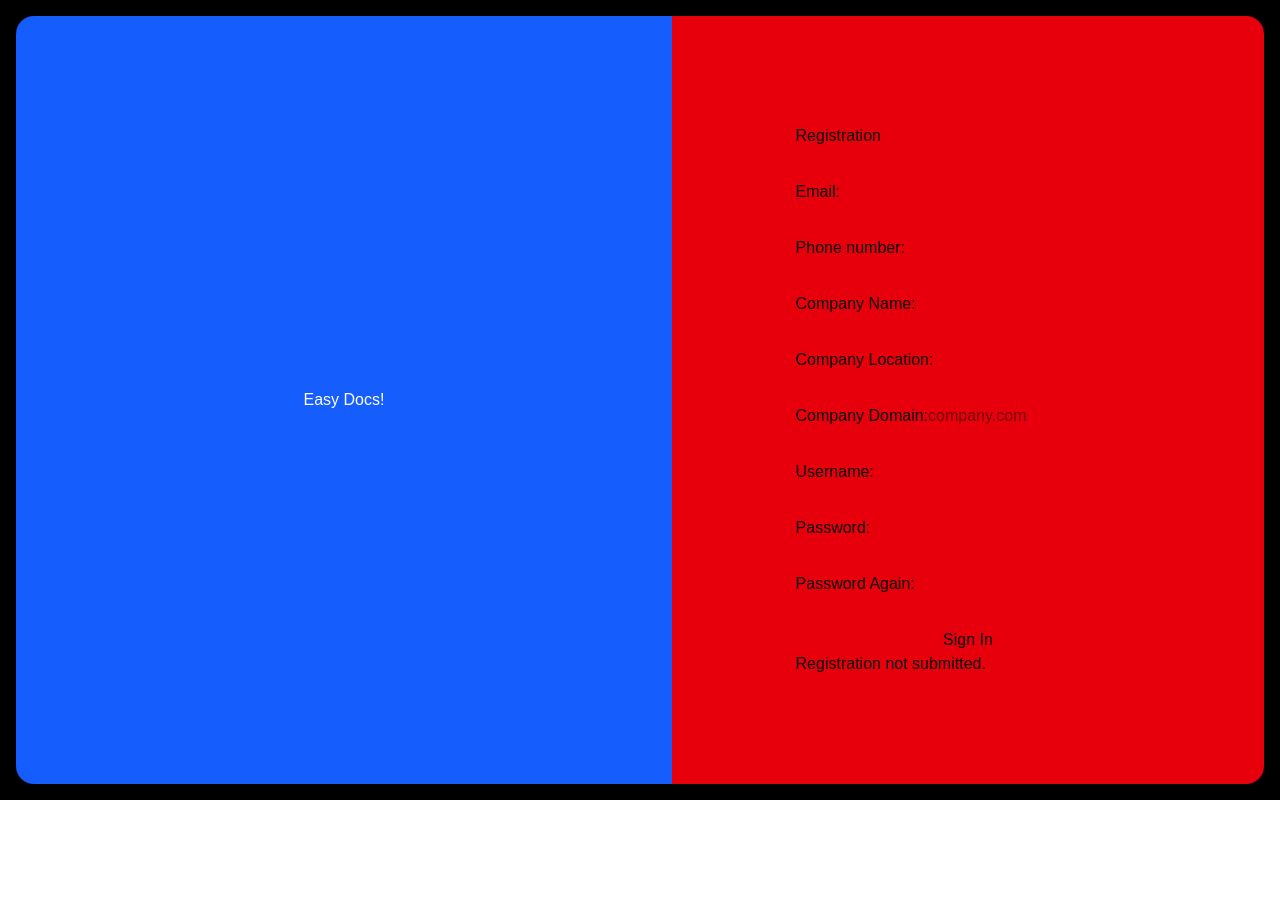
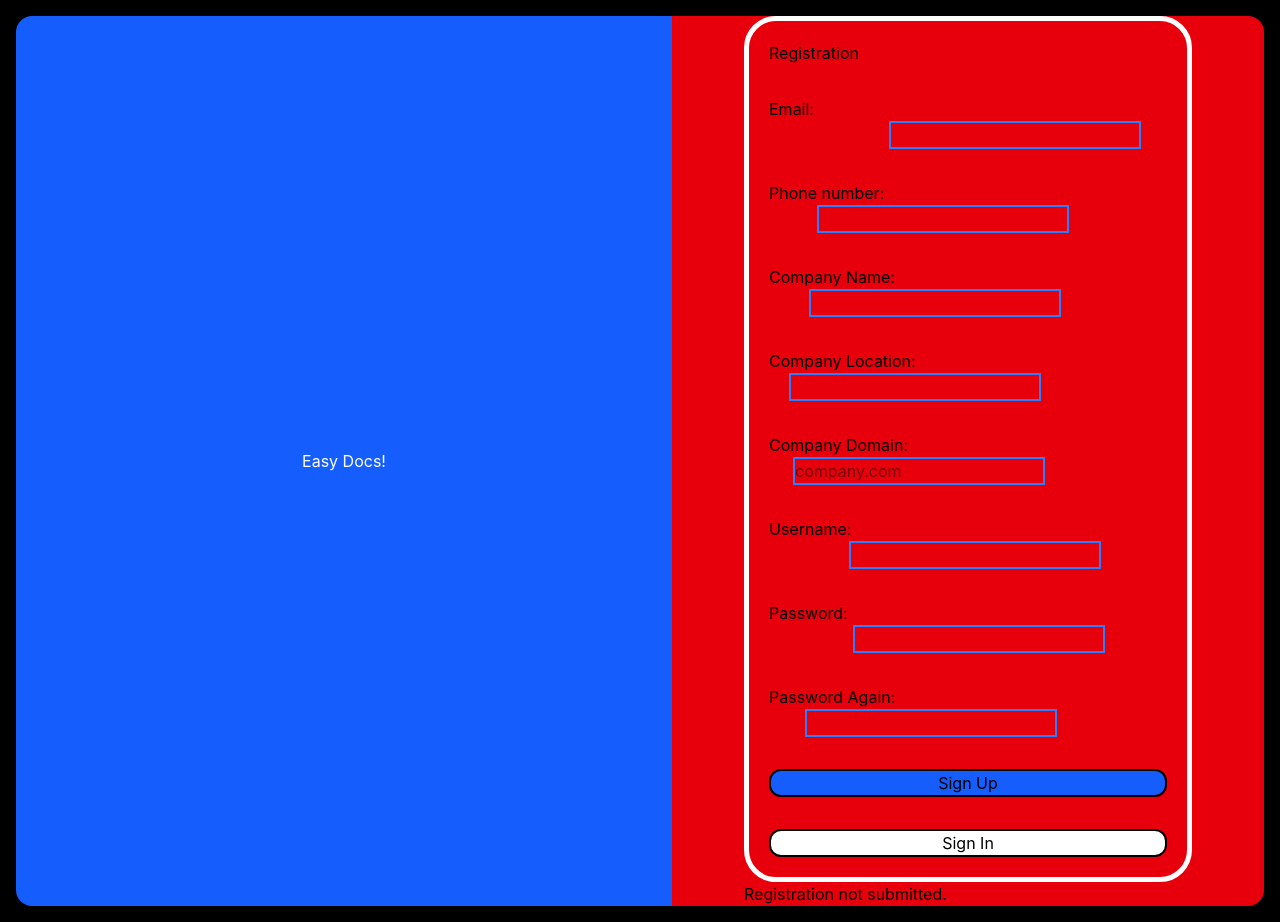
Before and after one commit to Savirar0/EasyDocs, a React app in the folder Frontend/: page /registration in a window 1280 px wide. Before the commit the page ends 800 px from the top, so only its background shows below. Built offline with nearby package versions, Linux system fonts and the light colour scheme; the HTML template or start-up script is replaced by a standard one.

Commit message:
Refactor: Removed base css(index.css) and UI changes in registration.

```diff
--- a/Frontend/src/index.css
+++ b/Frontend/src/index.css
@@ -1,133 +1,3 @@
 @import "tailwindcss";
 @import "shadcn/tailwind.css";
 @import "@fontsource-variable/geist";
-
-@custom-variant dark (&:is(.dark *));
-
-@theme inline {
-    --font-heading: var(--font-sans);
-    --font-sans: 'Geist Variable', sans-serif;
-    --color-sidebar-ring: var(--sidebar-ring);
-    --color-sidebar-border: var(--sidebar-border);
-    --color-sidebar-accent-foreground: var(--sidebar-accent-foreground);
-    --color-sidebar-accent: var(--sidebar-accent);
-    --color-sidebar-primary-foreground: var(--sidebar-primary-foreground);
-    --color-sidebar-primary: var(--sidebar-primary);
-    --color-sidebar-foreground: var(--sidebar-foreground);
-    --color-sidebar: var(--sidebar);
-    --color-chart-5: var(--chart-5);
-    --color-chart-4: var(--chart-4);
-    --color-chart-3: var(--chart-3);
-    --color-chart-2: var(--chart-2);
-    --color-chart-1: var(--chart-1);
-    --color-ring: var(--ring);
-    --color-input: var(--input);
-    --color-border: var(--border);
-    --color-destructive: var(--destructive);
-    --color-accent-foreground: var(--accent-foreground);
-    --color-accent: var(--accent);
-    --color-muted-foreground: var(--muted-foreground);
-    --color-muted: var(--muted);
-    --color-secondary-foreground: var(--secondary-foreground);
-    --color-secondary: var(--secondary);
-    --color-primary-foreground: var(--primary-foreground);
-    --color-primary: var(--primary);
-    --color-popover-foreground: var(--popover-foreground);
-    --color-popover: var(--popover);
-    --color-card-foreground: var(--card-foreground);
-    --color-card: var(--card);
-    --color-foreground: var(--foreground);
-    --color-background: var(--background);
-    --radius-sm: calc(var(--radius) * 0.6);
-    --radius-md: calc(var(--radius) * 0.8);
-    --radius-lg: var(--radius);
-    --radius-xl: calc(var(--radius) * 1.4);
-    --radius-2xl: calc(var(--radius) * 1.8);
-    --radius-3xl: calc(var(--radius) * 2.2);
-    --radius-4xl: calc(var(--radius) * 2.6);
-}
-
-:root {
-    --background: oklch(1 0 0);
-    --foreground: oklch(0.145 0 0);
-    --card: oklch(1 0 0);
-    --card-foreground: oklch(0.145 0 0);
-    --popover: oklch(1 0 0);
-    --popover-foreground: oklch(0.145 0 0);
-    --primary: oklch(0.205 0 0);
-    --primary-foreground: oklch(0.985 0 0);
-    --secondary: oklch(0.97 0 0);
-    --secondary-foreground: oklch(0.205 0 0);
-    --muted: oklch(0.97 0 0);
-    --muted-foreground: oklch(0.556 0 0);
-    --accent: oklch(0.97 0 0);
-    --accent-foreground: oklch(0.205 0 0);
-    --destructive: oklch(0.577 0.245 27.325);
-    --border: oklch(0.922 0 0);
-    --input: oklch(0.922 0 0);
-    --ring: oklch(0.708 0 0);
-    --chart-1: oklch(0.87 0 0);
-    --chart-2: oklch(0.556 0 0);
-    --chart-3: oklch(0.439 0 0);
-    --chart-4: oklch(0.371 0 0);
-    --chart-5: oklch(0.269 0 0);
-    --radius: 0.625rem;
-    --sidebar: oklch(0.985 0 0);
-    --sidebar-foreground: oklch(0.145 0 0);
-    --sidebar-primary: oklch(0.205 0 0);
-    --sidebar-primary-foreground: oklch(0.985 0 0);
-    --sidebar-accent: oklch(0.97 0 0);
-    --sidebar-accent-foreground: oklch(0.205 0 0);
-    --sidebar-border: oklch(0.922 0 0);
-    --sidebar-ring: oklch(0.708 0 0);
-}
-
-.dark {
-    --background: oklch(0.145 0 0);
-    --foreground: oklch(0.985 0 0);
-    --card: oklch(0.205 0 0);
-    --card-foreground: oklch(0.985 0 0);
-    --popover: oklch(0.205 0 0);
-    --popover-foreground: oklch(0.985 0 0);
-    --primary: oklch(0.922 0 0);
-    --primary-foreground: oklch(0.205 0 0);
-    --secondary: oklch(0.269 0 0);
-    --secondary-foreground: oklch(0.985 0 0);
-    --muted: oklch(0.269 0 0);
-    --muted-foreground: oklch(0.708 0 0);
-    --accent: oklch(0.269 0 0);
-    --accent-foreground: oklch(0.985 0 0);
-    --destructive: oklch(0.704 0.191 22.216);
-    --border: oklch(1 0 0 / 10%);
-    --input: oklch(1 0 0 / 15%);
-    --ring: oklch(0.556 0 0);
-    --chart-1: oklch(0.87 0 0);
-    --chart-2: oklch(0.556 0 0);
-    --chart-3: oklch(0.439 0 0);
-    --chart-4: oklch(0.371 0 0);
-    --chart-5: oklch(0.269 0 0);
-    --sidebar: oklch(0.205 0 0);
-    --sidebar-foreground: oklch(0.985 0 0);
-    --sidebar-primary: oklch(0.488 0.243 264.376);
-    --sidebar-primary-foreground: oklch(0.985 0 0);
-    --sidebar-accent: oklch(0.269 0 0);
-    --sidebar-accent-foreground: oklch(0.985 0 0);
-    --sidebar-border: oklch(1 0 0 / 10%);
-    --sidebar-ring: oklch(0.556 0 0);
-}
-
-* {
-    border-color: var(--border);
-    outline-color: var(--ring);
-    outline-width: 2px;
-    outline-offset: -1px;
-}
-
-body {
-    background-color: var(--background);
-    color: var(--foreground);
-}
-
-html {
-    font-family: var(--font-sans);
-}
--- a/Frontend/src/pages/CompanyRegistration.jsx
+++ b/Frontend/src/pages/CompanyRegistration.jsx
@@ -71,12 +71,13 @@ function CompanyRegistration() {
         {/* Right side, registration form */}
         <div className='flex flex-1 items-center justify-center bg-red-600 rounded-r-2xl'>
             <form action={formAction} className="max-w-md mx-auto">
-                <div className='grid grid-cols-1 gap-8'>
+                <div className='grid grid-cols-1 gap-8 p-5 border-5 border-solid border-white rounded-4xl'>
                     <h2>Registration</h2>
 
                     <div>
                         <label htmlFor='email'>Email:</label>
                         <input
+                            className='ml-30 sm:ml:15 border-2 border-solid border-blue-500'
                             type="email"
                             id="email"
                             name="email"
@@ -88,6 +89,7 @@ function CompanyRegistration() {
                     <div>
                         <label htmlFor='phone'>Phone number:</label>
                         <input
+                            className='ml-12 sm:ml:6 border-2 border-solid border-blue-500'
                             type="tel"
                             id='phone'
                             name='phone'
@@ -99,6 +101,7 @@ function CompanyRegistration() {
                     <div>
                         <label htmlFor='companyName'>Company Name:</label>
                         <input
+                            className='ml-10 sm:ml:5 border-2 border-solid border-blue-500'
                             type='text'
                             id='companyName'
                             name='companyName'
@@ -110,6 +113,7 @@ function CompanyRegistration() {
                     <div>
                         <label htmlFor='location'>Company Location:</label>
                         <input
+                            className='ml-5 sm:ml:2.5 border-2 border-solid border-blue-500'
                             type='text'
                             id="location"
                             name='location'
@@ -121,6 +125,7 @@ function CompanyRegistration() {
                     <div>
                         <label htmlFor='domain'>Company Domain:</label>
                         <input
+                            className='ml-6 sm:ml:3 border-2 border-solid border-blue-500'
                             type='text'
                             id="domain"
                             name='domain'
@@ -132,6 +137,7 @@ function CompanyRegistration() {
                     <div>
                         <label htmlFor='username'>Username:</label>
                         <input
+                            className='ml-20 sm:ml:10 border-2 border-solid border-blue-500'
                             type='text'
                             id='username'
                             name='username'
@@ -143,6 +149,7 @@ function CompanyRegistration() {
                     <div>
                         <label htmlFor='password'>Password:</label>
                         <input
+                            className='ml-21 sm:ml:10.5 border-2 border-solid border-blue-500'
                             type='password'
                             id='password'
                             name='password'
@@ -154,6 +161,7 @@ function CompanyRegistration() {
                     <div>
                         <label htmlFor='confirmPassword'>Password Again:</label>
                         <input
+                            className='ml-9 sm:ml:4.5 border-2 border-solid border-blue-500'
                             type='password'
                             id='confirmPassword'
                             name='confirmPassword'
@@ -162,8 +170,11 @@ function CompanyRegistration() {
                         />
                     </div>
 
-                    <button type="submit" disabled={isPending}>
-                        {isPending ? 'Signing up...' : 'Sign In'}
+                    <button type="submit" disabled={isPending} className='border-2 border-solid border-black bg-blue-600 rounded-xl hover:bg-white'>
+                        {isPending ? 'Signing up...' : 'Sign Up'}
+                    </button>
+                    <button type="button" onClick={()=>navigate('/login')} className='border-2 border-solid border-black bg-white rounded-xl hover:bg-black hover:text-white '>
+                        Sign In
                     </button>
                 </div>
             {(state.message || state.error) && (
```
